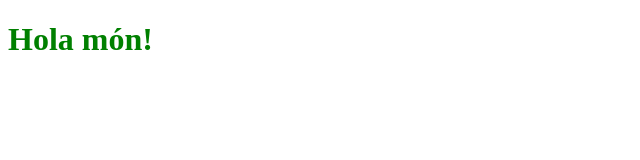
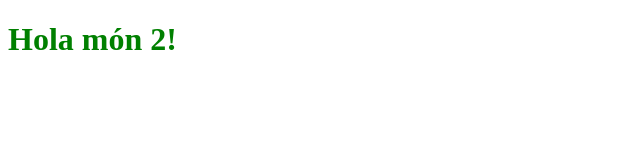
Before and after one commit to mfontfreda/Projecte-2, a plain HTML site: page index.html in a window 1280 px wide. Shown: the full height of the page, 0-640 px from the left. Drawn offline with Linux system fonts and the light colour scheme.

Commit message:
Canvi de títol en el fitxer index.html

```diff
--- a/index.html
+++ b/index.html
@@ -5,6 +5,6 @@
 <link rel="stylesheet" href="styles.css" type="text/css">
 </head>
 <body>
-<h1> Hola món! </h1>
+<h1> Hola món 2! </h1>
 </body>
 </html>
```
